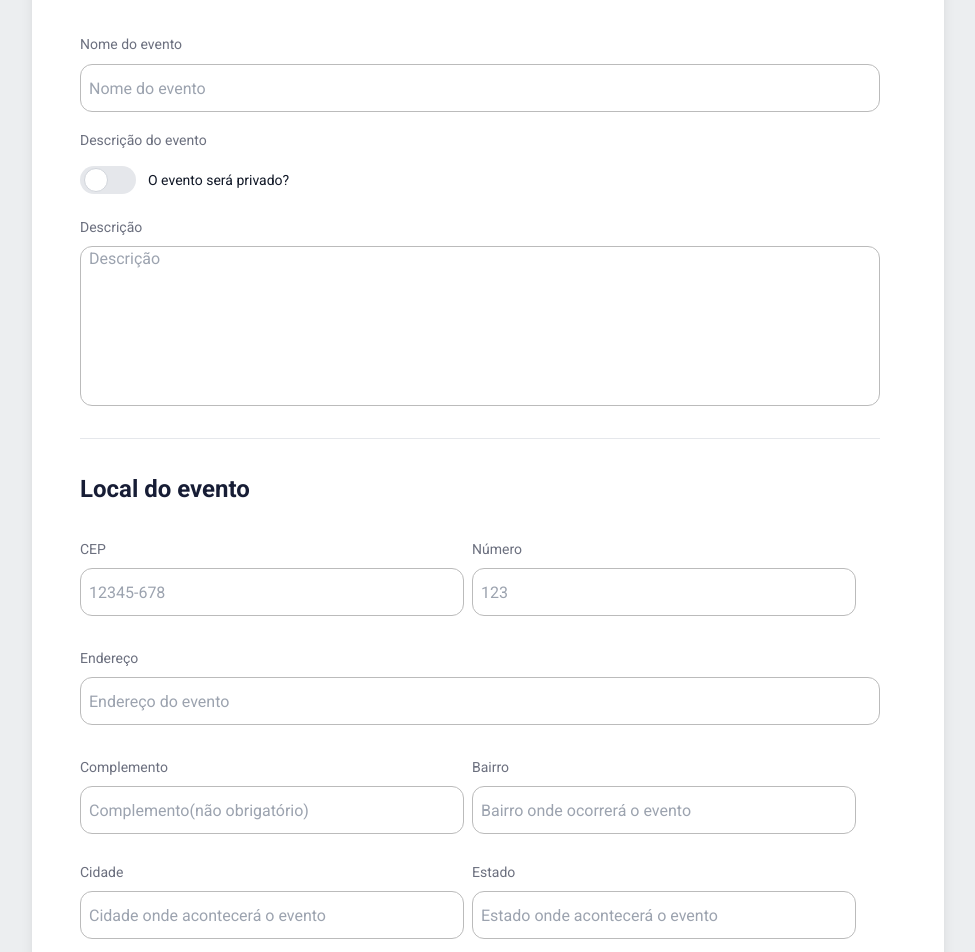
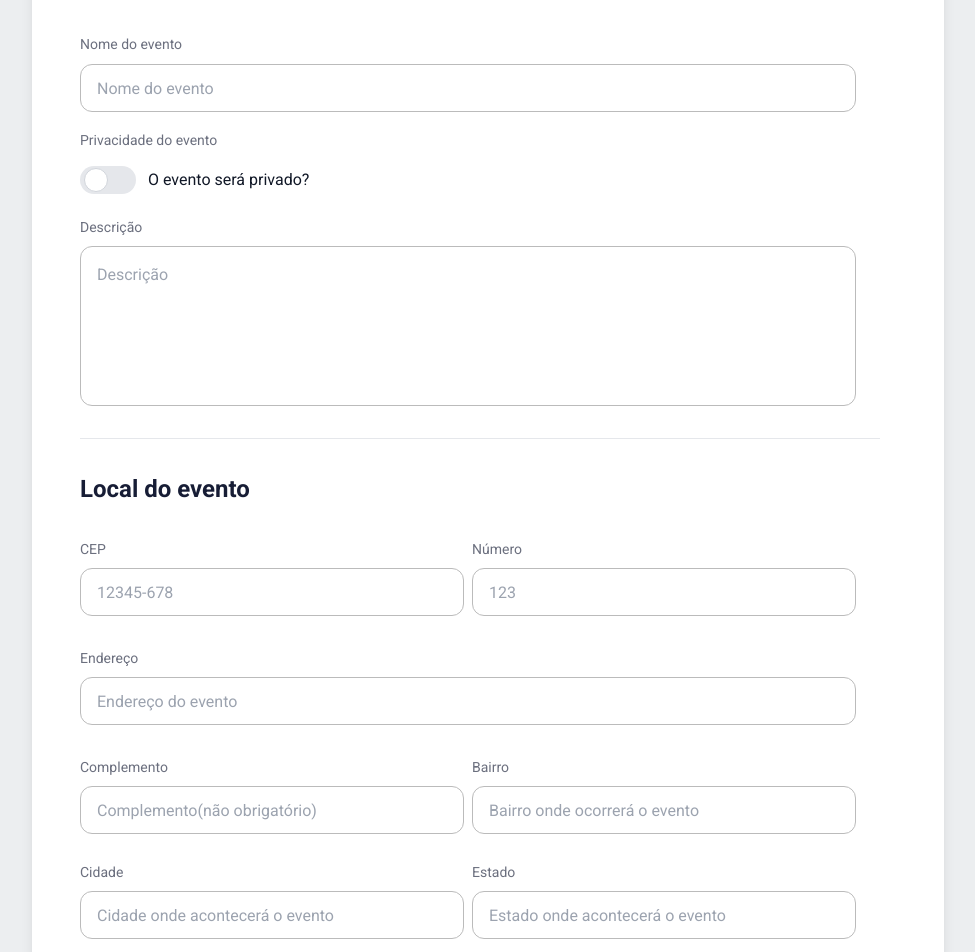
Before and after one commit to YuriPiresG/front-end-hospeda, a React (Vite) app: page /create-activity in a window 1280 px wide. Shown: the part 260-1212 px from the top of the page, without its empty margins (152-1127 px from the left). Built offline with nearby package versions, Linux system fonts and the light colour scheme.

Commit message:
feat: form is now functional

```diff
--- a/src/components/ActivitiesTable.tsx
+++ b/src/components/ActivitiesTable.tsx
@@ -5,7 +5,7 @@ import mapPinIcon from "../assets/MapPin.svg";
 import dotIcon from "../assets/DotsThree.svg";
 
 export default function ActivitiesTable() {
-  const { data: activities, isLoading } = useGetActivities();
+  const { data: activities } = useGetActivities();
   console.log(activities);
 
   return (
@@ -38,7 +38,7 @@ export default function ActivitiesTable() {
                       alt="ícone de calendário"
                       className=""
                     />
-                    {activity?.initialDate}
+                    {activity?.initialHour} / {activity?.initialDate}
                   </p>
                   <p className="flex ml-[1rem]">
                     <img
--- a/src/components/CreateAcitivityForm.tsx
+++ b/src/components/CreateAcitivityForm.tsx
@@ -1,10 +1,16 @@
 import { useForm } from "react-hook-form";
+import { useCreateActivity } from "../hooks/useCreateActivity";
 
 export default function CreateAcitivityForm() {
+  const { mutateAsync } = useCreateActivity();
+
   const { register, handleSubmit } = useForm();
 
-  function handleCreateActivity(data: any) {
+  async function handleCreateActivity(data: any) {
+    data.privacy = data.privacy ? "PRIVATE" : "PUBLIC";
     console.log(data);
+    await mutateAsync(data);
+    window.location.pathname = "/"
   }
   return (
     <>
@@ -25,13 +31,13 @@ export default function CreateAcitivityForm() {
                 type="text"
                 placeholder="Nome do evento"
                 id="name"
-                className="placeholder:pl-2 mt-[0.5rem] w-[50rem] h-[3rem] rounded-xl border-[0.2px] border-[#bbb] focus:outline-none focus:ring-2 focus:ring-[#171D35] focus:border-transparent"
+                className="pl-4 mt-[0.5rem] w-[48.5rem] h-[3rem] rounded-xl border-[0.2px] border-[#bbb] focus:outline-none focus:ring-2 focus:ring-[#171D35] focus:border-transparent"
                 {...register("name")}
               />
             </div>
             <div className="mt-[1rem]">
               <label className="font-roboto text-[#171d35a3] text-[0.875rem]">
-                Descrição do evento
+                Privacidade do evento
               </label>
               <br />
               <label className="relative inline-flex items-center cursor-pointer mt-[0.875rem]">
@@ -39,11 +45,11 @@ export default function CreateAcitivityForm() {
                   type="checkbox"
                   value=""
                   className="sr-only peer"
-                  {...register("privacity")}
+                  {...register("privacy")}
                 />
 
                 <div className="w-14 h-7 bg-gray-200 peer-focus:outline-none peer-focus:ring-4 peer-focus:ring-blue-300 dark:peer-focus:ring-blue-800 rounded-full peer dark:bg-gray-700 peer-checked:after:translate-x-full peer-checked:after:border-white after:content-[''] after:absolute after:top-0.5 after:left-[4px] after:bg-white after:border-gray-300 after:border after:rounded-full after:h-6 after:w-6 after:transition-all dark:border-gray-600 peer-checked:bg-blue-600"></div>
-                <span className="ml-3 text-sm font-medium text-gray-900">
+                <span className="ml-3 text-base text-gray-900">
                   O evento será privado?
                 </span>
               </label>
@@ -55,7 +61,7 @@ export default function CreateAcitivityForm() {
               <textarea
                 placeholder="Descrição"
                 id="description"
-                className="placeholder:pl-2 mt-[0.5rem] w-[50rem] h-[10rem] rounded-xl border-[0.2px] border-[#bbb] focus:outline-none focus:ring-2 focus:ring-[#171D35] focus:border-transparent resize-none"
+                className="pl-4 pt-4 mt-[0.5rem] w-[48.5rem] h-[10rem] rounded-xl border-[0.2px] border-[#bbb] focus:outline-none focus:ring-2 focus:ring-[#171D35] focus:border-transparent resize-none"
                 {...register("description")}
               />
             </div>
@@ -76,7 +82,7 @@ export default function CreateAcitivityForm() {
                   type="text"
                   placeholder="12345-678"
                   id="cep"
-                  className="placeholder:pl-2 mt-[0.5rem] w-[24rem] h-[3rem] rounded-xl border-[0.2px] border-[#bbb] focus:outline-none focus:ring-2 focus:ring-[#171D35] focus:border-transparent"
+                  className="pl-4 mt-[0.5rem] w-[24rem] h-[3rem] rounded-xl border-[0.2px] border-[#bbb] focus:outline-none focus:ring-2 focus:ring-[#171D35] focus:border-transparent"
                   {...register("cep")}
                 />
               </div>
@@ -88,7 +94,7 @@ export default function CreateAcitivityForm() {
                   type="number"
                   placeholder="123"
                   id="streetNumber"
-                  className="placeholder:pl-2 mt-[0.5rem] w-[24rem] h-[3rem] rounded-xl border-[0.2px] border-[#bbb] focus:outline-none focus:ring-2 focus:ring-[#171D35] focus:border-transparent"
+                  className="pl-4 mt-[0.5rem] w-[24rem] h-[3rem] rounded-xl border-[0.2px] border-[#bbb] focus:outline-none focus:ring-2 focus:ring-[#171D35] focus:border-transparent"
                   {...register("streetNumber")}
                 />
               </div>
@@ -101,7 +107,7 @@ export default function CreateAcitivityForm() {
                 type="text"
                 placeholder="Endereço do evento"
                 id="address"
-                className="placeholder:pl-2 mt-[0.5rem] w-[50rem] h-[3rem] rounded-xl border-[0.2px] border-[#bbb] focus:outline-none focus:ring-2 focus:ring-[#171D35] focus:border-transparent"
+                className="pl-4 mt-[0.5rem] w-[48.5rem] h-[3rem] rounded-xl border-[0.2px] border-[#bbb] focus:outline-none focus:ring-2 focus:ring-[#171D35] focus:border-transparent"
                 {...register("address")}
               />
             </div>
@@ -115,7 +121,7 @@ export default function CreateAcitivityForm() {
                   type="text"
                   placeholder="Complemento(não obrigatório)"
                   id="additionalInfo"
-                  className="placeholder:pl-2 mt-[0.5rem] w-[24rem] h-[3rem] rounded-xl border-[0.2px] border-[#bbb] focus:outline-none focus:ring-2 focus:ring-[#171D35] focus:border-transparent"
+                  className="pl-4 mt-[0.5rem] w-[24rem] h-[3rem] rounded-xl border-[0.2px] border-[#bbb] focus:outline-none focus:ring-2 focus:ring-[#171D35] focus:border-transparent"
                   {...register("additionalInfo")}
                 />
               </div>
@@ -127,7 +133,7 @@ export default function CreateAcitivityForm() {
                   type="text"
                   placeholder="Bairro onde ocorrerá o evento"
                   id="neighborhood"
-                  className="placeholder:pl-2 mt-[0.5rem] w-[24rem] h-[3rem] rounded-xl border-[0.2px] border-[#bbb] focus:outline-none focus:ring-2 focus:ring-[#171D35] focus:border-transparent"
+                  className="pl-4 mt-[0.5rem] w-[24rem] h-[3rem] rounded-xl border-[0.2px] border-[#bbb] focus:outline-none focus:ring-2 focus:ring-[#171D35] focus:border-transparent"
                   {...register("neighborhood")}
                 />
               </div>
@@ -142,7 +148,7 @@ export default function CreateAcitivityForm() {
                   type="text"
                   placeholder="Cidade onde acontecerá o evento"
                   id="city"
-                  className="placeholder:pl-2 mt-[0.5rem] w-[24rem] h-[3rem] rounded-xl border-[0.2px] border-[#bbb] focus:outline-none focus:ring-2 focus:ring-[#171D35] focus:border-transparent"
+                  className="pl-4 mt-[0.5rem] w-[24rem] h-[3rem] rounded-xl border-[0.2px] border-[#bbb] focus:outline-none focus:ring-2 focus:ring-[#171D35] focus:border-transparent"
                   {...register("city")}
                 />
               </div>
@@ -154,7 +160,7 @@ export default function CreateAcitivityForm() {
                   type="text"
                   placeholder="Estado onde acontecerá o evento"
                   id="state"
-                  className="placeholder:pl-2 mt-[0.5rem] w-[24rem] h-[3rem] rounded-xl border-[0.2px] border-[#bbb] focus:outline-none focus:ring-2 focus:ring-[#171D35] focus:border-transparent"
+                  className="pl-4 mt-[0.5rem] w-[24rem] h-[3rem] rounded-xl border-[0.2px] border-[#bbb] focus:outline-none focus:ring-2 focus:ring-[#171D35] focus:border-transparent"
                   {...register("state")}
                 />
               </div>
@@ -178,7 +184,7 @@ export default function CreateAcitivityForm() {
                   placeholder="Data do evento"
                   id="date"
                   className="mt-[0.5rem] w-[24rem] h-[3rem] rounded-xl border-[0.2px] border-[#bbb] focus:outline-none focus:ring-2 focus:ring-[#171d35] focus:border-transparent appearance"
-                  {...register("date")}
+                  {...register("initialDate")}
                 />
               </div>
               <div className="grid">
@@ -189,7 +195,7 @@ export default function CreateAcitivityForm() {
                   type="time"
                   id="time"
                   className="mt-[0.5rem] w-[24rem] h-[3rem] rounded-xl border-[0.2px] border-[#bbb] focus:outline-none focus:ring-2 focus:ring-[#171d35] focus:border-transparent"
-                  {...register("time")}
+                  {...register("initialHour")}
                 />
               </div>
             </div>
--- a/src/components/Layout.tsx
+++ b/src/components/Layout.tsx
@@ -1,13 +1,14 @@
 import hospedaLogo from "../assets/hospedaLogo.svg";
 import userIcon from "../assets/userIcon.svg";
 import homeIcon from "../assets/House.svg";
-import calendarIcon from "../assets/CalendarBlank.svg";
+import calendarIcon from "../assets/CalendarBlankWhite.svg";
 import moneyIcon from "../assets/CurrencyDollar.svg";
 import chartIcon from "../assets/ChartPie.svg";
 import tagIcon from "../assets/Tag.svg";
 import { Outlet } from "react-router-dom";
 
 export default function Layout() {
+
   return (
     <>
       <nav className="bg-[#ECEEF0] h-[6rem]">
@@ -27,21 +28,21 @@ export default function Layout() {
             <img
               src={homeIcon}
               alt=""
-              className="mt-[1.75rem] hover:cursor-pointer"
+              className=" mt-[1.75rem] hover:cursor-pointer"
             />
           </li>
-          <li>
+          <li className="rounded-lg w-[2rem] h-[2rem] bg-[#2C68F4]">
             <img
               src={calendarIcon}
               alt=""
-              className="mt-[2.5rem] hover:cursor-pointer"
+              className="pl-1 pt-1 mt-[2rem] hover:cursor-pointer rounded-lg"
             />
           </li>
           <li>
             <img
               src={moneyIcon}
               alt=""
-              className="mt-[2.5rem] hover:cursor-pointer"
+              className="mt-[2rem] hover:cursor-pointer"
             />
           </li>
           <li>
```
Also changed, not shown: src/assets/CalendarBlankWhite.svg (added).
